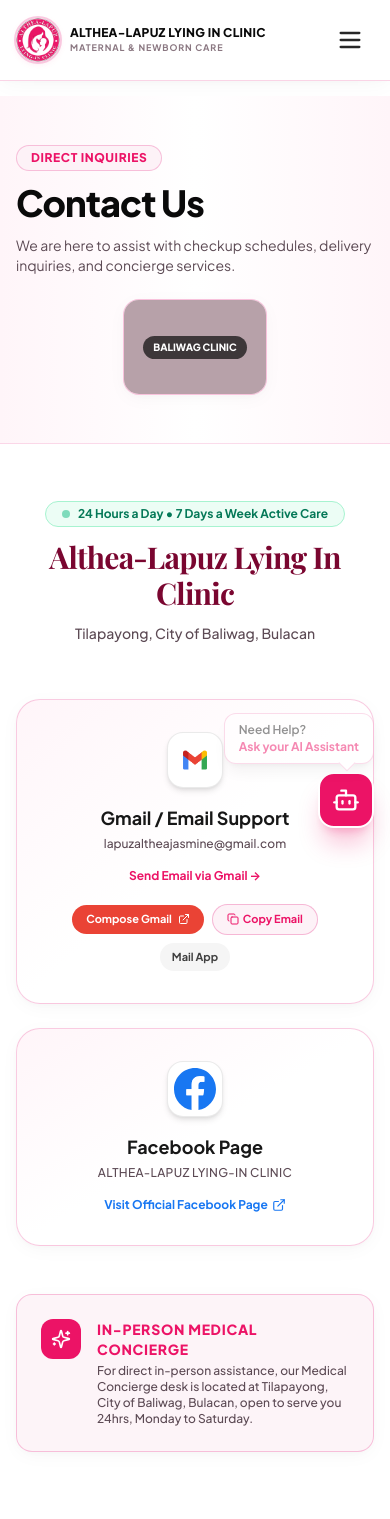
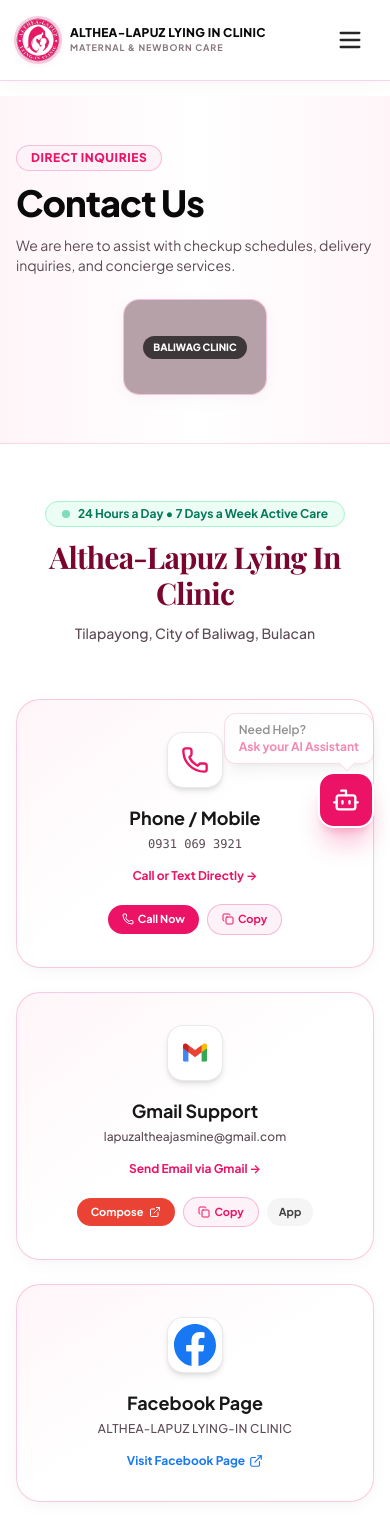
Before and after one commit to scaradook13/ALTHEA-LAPUZ-LYING-IN-CLINIC, a Vue app: page /contact in a window 390 px wide. Shown: the top 1519 px of the page. Built offline with nearby package versions, Linux system fonts and the light colour scheme; grey boxes are pictures that could not be loaded; a web font is replaced by a local one.

Commit message:
feat: add 0931 069 3921 phone support card beside email on Contact page

```diff
--- a/src/components/sections/ContactPreviewSection.vue
+++ b/src/components/sections/ContactPreviewSection.vue
@@ -19,24 +19,24 @@
       <div class="grid grid-cols-1 md:grid-cols-3 gap-6 max-w-5xl mx-auto">
         <!-- Phone -->
         <a
-          href="tel:+639171234567"
-          class="bg-white hover:bg-brand-subtle/50 p-6 rounded-2xl border border-brand-border/60 hover:border-brand-primary shadow-card hover:shadow-card-hover transition-all duration-300 flex flex-col items-center text-center space-y-3 group"
+          href="tel:09310693921"
+          class="bg-white hover:bg-brand-subtle/50 p-6 rounded-2xl border border-brand-border/60 hover:border-brand-primary shadow-card hover:shadow-card-hover transition-all duration-300 flex flex-col items-center text-center space-y-3 group cursor-pointer"
         >
           <div class="w-12 h-12 rounded-2xl bg-brand-soft flex items-center justify-center text-brand-primary group-hover:scale-110 transition-transform">
             <Phone class="w-6 h-6" />
           </div>
           <div>
             <h3 class="text-xs font-extrabold uppercase tracking-wider text-text-muted">Direct Phone</h3>
-            <p class="text-sm font-bold text-neutral-950 mt-1">+63 917 123 4567</p>
+            <p class="text-sm font-bold text-neutral-950 mt-1 font-mono">0931 069 3921</p>
           </div>
         </a>
 
         <!-- Address -->
         <a
-          href="https://maps.google.com/?q=Tilapayong,+Baliwag,+Bulacan"
+          href="https://www.google.com/maps/search/?api=1&query=Althea-Lapuz+Lying-In+Clinic+332+Ramon+Magsaysay+Street+Tilapayong+Baliwag+Bulacan"
           target="_blank"
           rel="noopener noreferrer"
-          class="bg-white hover:bg-brand-subtle/50 p-6 rounded-2xl border border-brand-border/60 hover:border-brand-primary shadow-card hover:shadow-card-hover transition-all duration-300 flex flex-col items-center text-center space-y-3 group"
+          class="bg-white hover:bg-brand-subtle/50 p-6 rounded-2xl border border-brand-border/60 hover:border-brand-primary shadow-card hover:shadow-card-hover transition-all duration-300 flex flex-col items-center text-center space-y-3 group cursor-pointer"
         >
           <div class="w-12 h-12 rounded-2xl bg-brand-soft flex items-center justify-center text-brand-primary group-hover:scale-110 transition-transform">
             <MapPin class="w-6 h-6" />
--- a/src/views/ContactView.vue
+++ b/src/views/ContactView.vue
@@ -49,8 +49,55 @@
         </p>
       </div>
 
-      <!-- Contact Cards (2 Columns: Email & Facebook) -->
-      <div class="grid grid-cols-1 sm:grid-cols-2 gap-6 pt-2 max-w-3xl mx-auto">
+      <!-- Contact Cards (3 Columns: Phone, Email & Facebook) -->
+      <div class="grid grid-cols-1 md:grid-cols-3 gap-6 pt-2 max-w-5xl mx-auto">
+        <!-- Phone Card -->
+        <a
+          href="tel:09310693921"
+          class="bg-gradient-to-br from-brand-subtle via-white to-white p-8 rounded-3xl border border-brand-border/60 hover:border-brand-primary flex flex-col items-center justify-center space-y-4 group shadow-card hover:shadow-card-hover transition-all duration-300 cursor-pointer text-center"
+          title="Click to call 0931 069 3921"
+        >
+          <!-- Phone Icon -->
+          <div class="w-14 h-14 rounded-2xl bg-white border border-neutral-200/80 group-hover:scale-110 transition-transform flex items-center justify-center shadow-md p-2.5 text-brand-primary">
+            <Phone class="w-7 h-7" />
+          </div>
+          <div>
+            <h3 class="text-lg font-bold text-neutral-900 group-hover:text-brand-primary transition-colors">
+              Phone / Mobile
+            </h3>
+            <p class="text-xs sm:text-sm text-text-secondary font-medium mt-1 select-all font-mono">
+              0931 069 3921
+            </p>
+          </div>
+
+          <div v-if="phoneCopied" class="px-3.5 py-1 bg-emerald-100 text-emerald-800 text-xs font-bold rounded-full flex items-center gap-1.5 animate-pulse">
+            <Check class="w-3.5 h-3.5" />
+            <span>Number Copied!</span>
+          </div>
+          <span v-else class="text-xs font-bold text-brand-primary group-hover:underline flex items-center gap-1">
+            <span>Call or Text Directly →</span>
+          </span>
+
+          <!-- Quick Action Buttons -->
+          <div class="flex flex-wrap items-center justify-center gap-2 pt-1" @click.stop>
+            <a
+              href="tel:09310693921"
+              class="px-3.5 py-1.5 bg-brand-primary text-white text-[11px] font-bold rounded-full shadow-xs hover:bg-brand-primary-hover hover:shadow-brand transition-all flex items-center gap-1 cursor-pointer"
+            >
+              <Phone class="w-3 h-3" />
+              <span>Call Now</span>
+            </a>
+            <button
+              @click="copyPhone"
+              type="button"
+              class="px-3.5 py-1.5 bg-brand-soft text-brand-primary border border-brand-border/80 text-[11px] font-bold rounded-full hover:bg-brand-primary hover:text-white transition-all flex items-center gap-1 cursor-pointer"
+            >
+              <Copy class="w-3 h-3" />
+              <span>{{ phoneCopied ? 'Copied! ✓' : 'Copy' }}</span>
+            </button>
+          </div>
+        </a>
+
         <!-- Email Card -->
         <div
           @click="openEmail"
@@ -63,7 +110,7 @@
           </div>
           <div>
             <h3 class="text-lg font-bold text-neutral-900 group-hover:text-brand-primary transition-colors">
-              Gmail / Email Support
+              Gmail Support
             </h3>
             <p class="text-xs sm:text-sm text-text-secondary font-medium mt-1 break-all select-all">
               lapuzaltheajasmine@gmail.com
@@ -87,7 +134,7 @@
               rel="noopener noreferrer"
               class="px-3.5 py-1.5 bg-[#EA4335] text-white text-[11px] font-bold rounded-full shadow-xs hover:bg-[#D93025] transition-all flex items-center gap-1.5 cursor-pointer"
             >
-              <span>Compose Gmail</span>
+              <span>Compose</span>
               <ExternalLink class="w-3 h-3" />
             </a>
             <button
@@ -96,14 +143,14 @@
               class="px-3.5 py-1.5 bg-brand-soft text-brand-primary border border-brand-border/80 text-[11px] font-bold rounded-full hover:bg-brand-primary hover:text-white transition-all flex items-center gap-1 cursor-pointer"
             >
               <Copy class="w-3 h-3" />
-              <span>{{ copied ? 'Copied! ✓' : 'Copy Email' }}</span>
+              <span>{{ copied ? 'Copied! ✓' : 'Copy' }}</span>
             </button>
             <a
               :href="mailtoUrl"
               class="px-3 py-1.5 bg-neutral-100 text-neutral-700 hover:bg-neutral-200 text-[11px] font-bold rounded-full transition-colors flex items-center gap-1"
               title="Open default system mail client"
             >
-              <span>Mail App</span>
+              <span>App</span>
             </a>
           </div>
         </div>
@@ -132,7 +179,7 @@
             </p>
           </div>
           <span class="text-xs font-bold text-[#1877F2] group-hover:underline flex items-center gap-1">
-            <span>Visit Official Facebook Page</span>
+            <span>Visit Facebook Page</span>
             <ExternalLink class="w-3.5 h-3.5" />
           </span>
         </a>
@@ -205,7 +252,7 @@
 
 <script setup>
 import { ref } from 'vue'
-import { Mail, MapPin, Sparkles, ExternalLink, Check, Copy } from '@lucide/vue'
+import { Phone, Mail, MapPin, Sparkles, ExternalLink, Check, Copy } from '@lucide/vue'
 
 const email = 'lapuzaltheajasmine@gmail.com'
 const subject = encodeURIComponent('Inquiry - Althea-Lapuz Lying-In Clinic')
@@ -213,6 +260,17 @@ const mailtoUrl = `mailto:${email}?subject=${subject}`
 const gmailUrl = `https://mail.google.com/mail/?view=cm&fs=1&to=${email}&su=${subject}`
 
 const copied = ref(false)
+const phoneCopied = ref(false)
+
+const copyPhone = () => {
+  if (navigator.clipboard) {
+    navigator.clipboard.writeText('09310693921')
+    phoneCopied.value = true
+    setTimeout(() => {
+      phoneCopied.value = false
+    }, 3000)
+  }
+}
 
 const copyEmail = () => {
   if (navigator.clipboard) {
```
